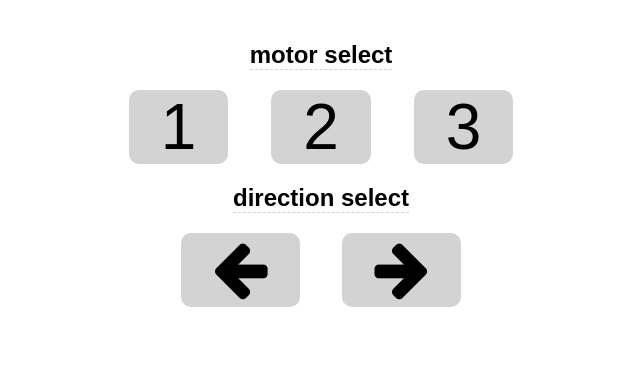
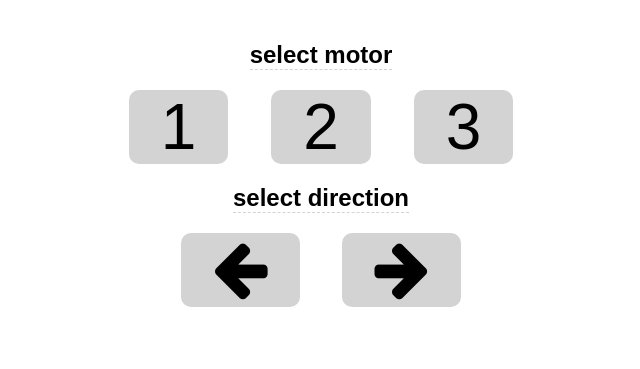
Before and after one commit to ryanmjacobs/comp, a plain HTML site: page web-iface/index.html in a window 1280 px wide. Shown: the part 67-436 px from the top of the page, without its empty margins (319-959 px from the left). Drawn offline with Linux system fonts and the light colour scheme.

Commit message:
select grammar

```diff
--- a/web-iface/index.html
+++ b/web-iface/index.html
@@ -10,14 +10,14 @@
     <body class="container">
         <h1>Welcome!</h1>
 
-        <h2>motor select</h2>
+        <h2>select motor</h2>
         <div>
             <div id="motor-btn-1" class="btn">1</div>
             <div id="motor-btn-2" class="btn">2</div>
             <div id="motor-btn-3" class="btn">3</div>
         </div>
 
-        <h2>direction select</h2>
+        <h2>select direction</h2>
         <div>
             <div id="arrow-btn-left"  class="btn">
                 <i class="fa fa-arrow-left"></i>
```
